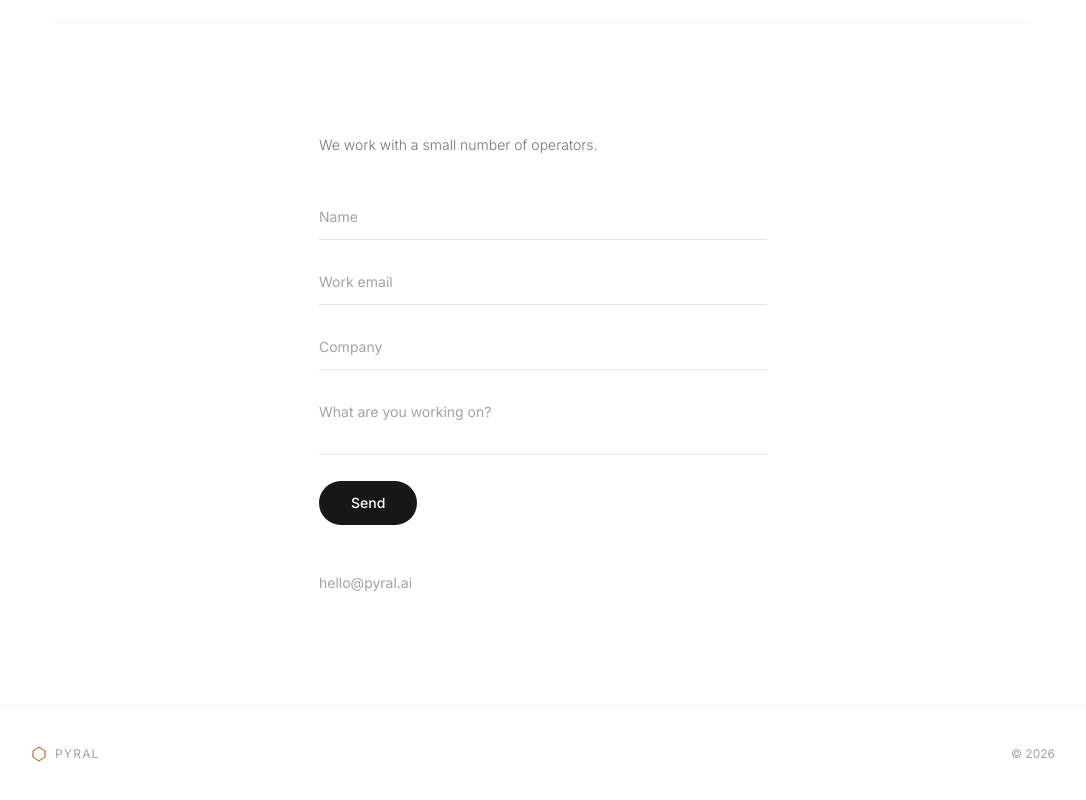
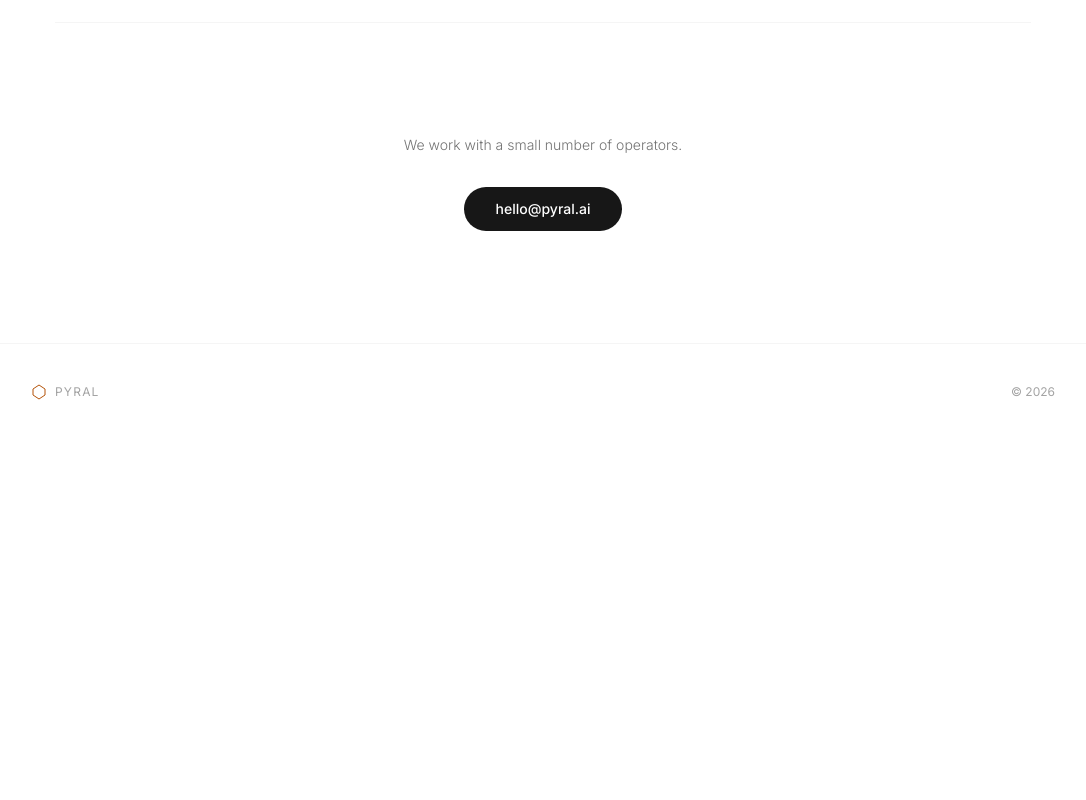
Before and after one commit to michaelsamsonjacobs-cpu/py, a plain HTML site: page index.html in a window 1280 px wide. Shown: the part 1315-2115 px from the top of the page, without its empty margins (97-1183 px from the left). After the commit the page ends 1755 px from the top, so only its background shows below. Drawn offline with nearby package versions, Linux system fonts and the light colour scheme.

Commit message:
Remove form, keep email CTA only

```diff
--- a/index.html
+++ b/index.html
@@ -98,29 +98,14 @@
 
   <!-- CONTACT -->
   <section id="contact" class="py-28 px-6">
-    <div class="max-w-md mx-auto">
-      <p class="text-sm text-neutral-500 font-light mb-10">
+    <div class="max-w-md mx-auto text-center">
+      <p class="text-sm text-neutral-500 font-light mb-8">
         We work with a small number of operators.
       </p>
-
-      <form class="space-y-5" action="https://formspree.io/f/placeholder" method="POST">
-        <input type="text" name="name" required placeholder="Name"
-          class="w-full border-b border-neutral-200 focus:border-amber-700 bg-transparent py-3 text-sm outline-none transition-colors placeholder-neutral-400" />
-        <input type="email" name="email" required placeholder="Work email"
-          class="w-full border-b border-neutral-200 focus:border-amber-700 bg-transparent py-3 text-sm outline-none transition-colors placeholder-neutral-400" />
-        <input type="text" name="company" placeholder="Company"
-          class="w-full border-b border-neutral-200 focus:border-amber-700 bg-transparent py-3 text-sm outline-none transition-colors placeholder-neutral-400" />
-        <textarea name="message" rows="2" placeholder="What are you working on?"
-          class="w-full border-b border-neutral-200 focus:border-amber-700 bg-transparent py-3 text-sm outline-none transition-colors placeholder-neutral-400 resize-none"></textarea>
-        <button type="submit"
-          class="mt-4 bg-neutral-900 hover:bg-neutral-800 text-white text-sm font-medium py-3 px-8 rounded-full transition-colors">
-          Send
-        </button>
-      </form>
-
-      <p class="mt-12 text-sm text-neutral-400">
-        <a href="mailto:hello@pyral.ai" class="hover:text-amber-700 transition-colors">hello@pyral.ai</a>
-      </p>
+      <a href="mailto:hello@pyral.ai"
+        class="inline-block bg-neutral-900 hover:bg-neutral-800 text-white text-sm font-medium py-3 px-8 rounded-full transition-colors">
+        hello@pyral.ai
+      </a>
     </div>
   </section>
 
```
